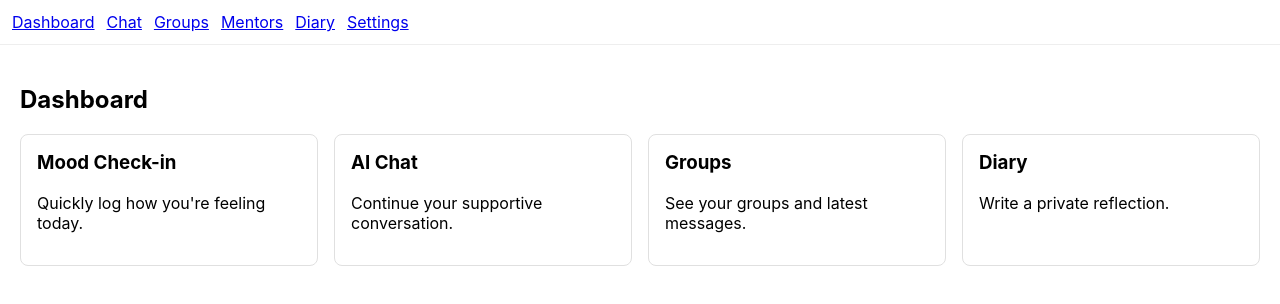
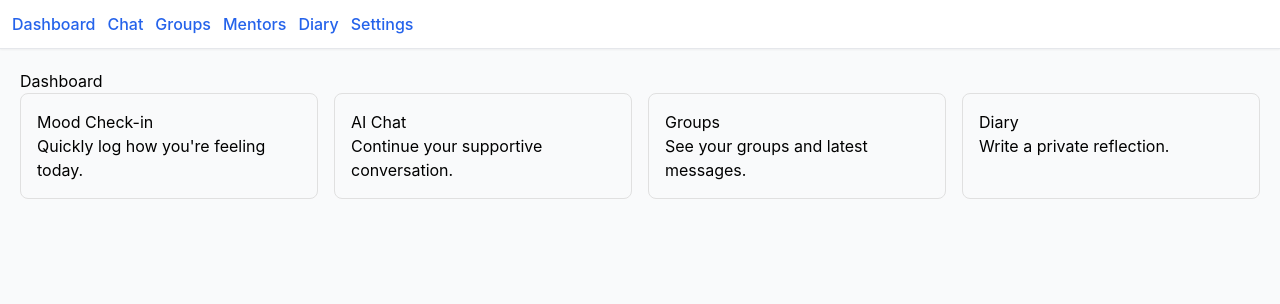
Before and after one commit to anish1206/Aspira, a React (Create React App) app: page / in a window 1280 px wide. Shown: the top 304 px of the page. Built offline with nearby package versions, Linux system fonts and the light colour scheme; no server answers; sample sign-in values are in the browser's storage.

Commit message:
added tailwind css

```diff
--- /dev/null
+++ b/postcss.config.js
@@ -0,0 +1,6 @@
+module.exports = {
+  plugins: {
+    tailwindcss: {},
+    autoprefixer: {},
+  },
+}
--- a/src/App.js
+++ b/src/App.js
@@ -13,15 +13,15 @@ import Settings from "./pages/Settings";
 const Nav = () => {
   const { user } = useAuth();
   return (
-    <nav style={{ display: "flex", gap: 12, padding: 12, borderBottom: "1px solid #eee" }}>
-      <Link to="/">Dashboard</Link>
-      <Link to="/chat">Chat</Link>
-      <Link to="/groups">Groups</Link>
-      <Link to="/checkins">Mentors</Link>
-      <Link to="/diary">Diary</Link>
-      <Link to="/settings">Settings</Link>
-      <div style={{ marginLeft: "auto" }}>
-        {!user && <Link to="/login">Login</Link>}
+    <nav className="flex gap-3 p-3 border-b border-gray-200 bg-white shadow-sm">
+      <Link to="/" className="text-blue-600 hover:text-blue-800 font-medium">Dashboard</Link>
+      <Link to="/chat" className="text-blue-600 hover:text-blue-800 font-medium">Chat</Link>
+      <Link to="/groups" className="text-blue-600 hover:text-blue-800 font-medium">Groups</Link>
+      <Link to="/checkins" className="text-blue-600 hover:text-blue-800 font-medium">Mentors</Link>
+      <Link to="/diary" className="text-blue-600 hover:text-blue-800 font-medium">Diary</Link>
+      <Link to="/settings" className="text-blue-600 hover:text-blue-800 font-medium">Settings</Link>
+      <div className="ml-auto">
+        {!user && <Link to="/login" className="text-blue-600 hover:text-blue-800 font-medium">Login</Link>}
       </div>
     </nav>
   );
@@ -33,8 +33,13 @@ const SettingsWithSignOut = () => {
     <div>
       <Settings />
       {user && (
-        <div style={{ marginTop: 24 }}>
-          <button onClick={signOutUser} style={{ padding: 6 }}>Sign Out</button>
+        <div className="mt-6">
+          <button
+            onClick={signOutUser}
+            className="px-4 py-2 bg-red-500 text-white rounded hover:bg-red-600 transition-colors"
+          >
+            Sign Out
+          </button>
         </div>
       )}
     </div>
@@ -42,22 +47,22 @@ const SettingsWithSignOut = () => {
 };
 
 const Page = ({ title }) => (
-  <div style={{ padding: 20 }}>
-    <h2>{title}</h2>
-    <p>Coming soon...</p>
+  <div className="p-5">
+    <h2 className="text-2xl font-bold text-gray-800 mb-4">{title}</h2>
+    <p className="text-gray-600">Coming soon...</p>
   </div>
 );
 
 const ProtectedRoute = ({ children }) => {
   const { user, loading } = useAuth();
-  if (loading) return <div style={{ padding: 20 }}>Loading...</div>;
+  if (loading) return <div className="p-5 text-gray-600">Loading...</div>;
   return user ? children : <Navigate to="/login" replace />;
 };
 
 function App() {
   const location = useLocation();
   return (
-    <div>
+    <div className="min-h-screen bg-gray-50">
       {location.pathname !== "/login" && <Nav />}
       <Routes>
         <Route path="/" element={<ProtectedRoute><Dashboard /></ProtectedRoute>} />
--- a/src/index.css
+++ b/src/index.css
@@ -1,3 +1,7 @@
+@tailwind base;
+@tailwind components;
+@tailwind utilities;
+
 body {
   margin: 0;
   font-family: -apple-system, BlinkMacSystemFont, 'Segoe UI', 'Roboto', 'Oxygen',
--- /dev/null
+++ b/tailwind.config.js
@@ -0,0 +1,11 @@
+/** @type {import('tailwindcss').Config} */
+module.exports = {
+  content: [
+    "./src/**/*.{js,jsx,ts,tsx}",
+    "./public/index.html"
+  ],
+  theme: {
+    extend: {},
+  },
+  plugins: [],
+}
```
